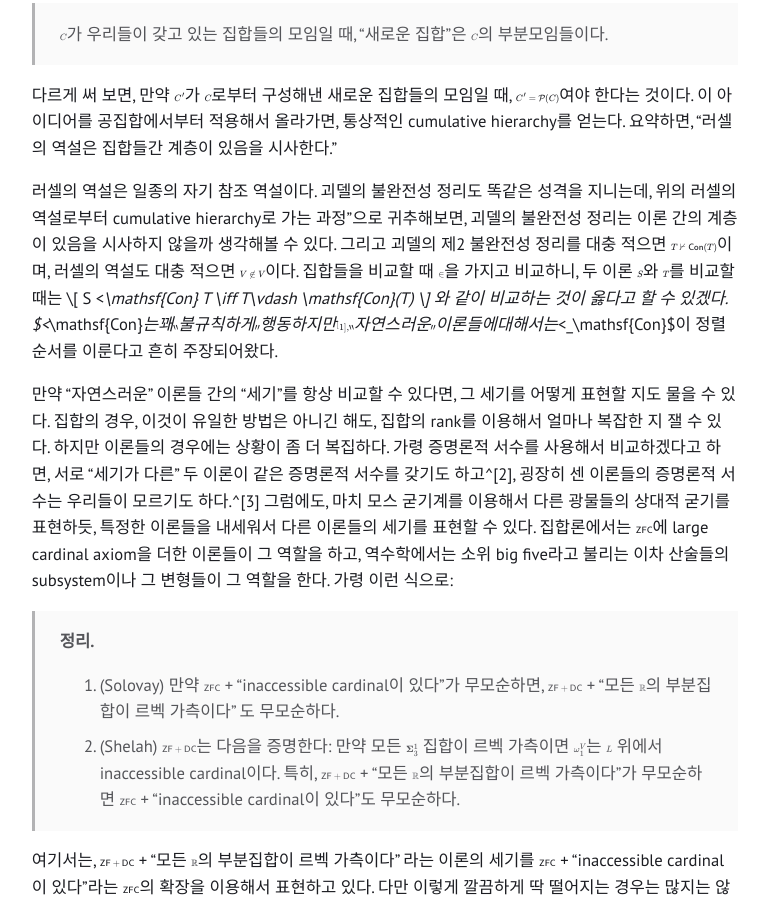
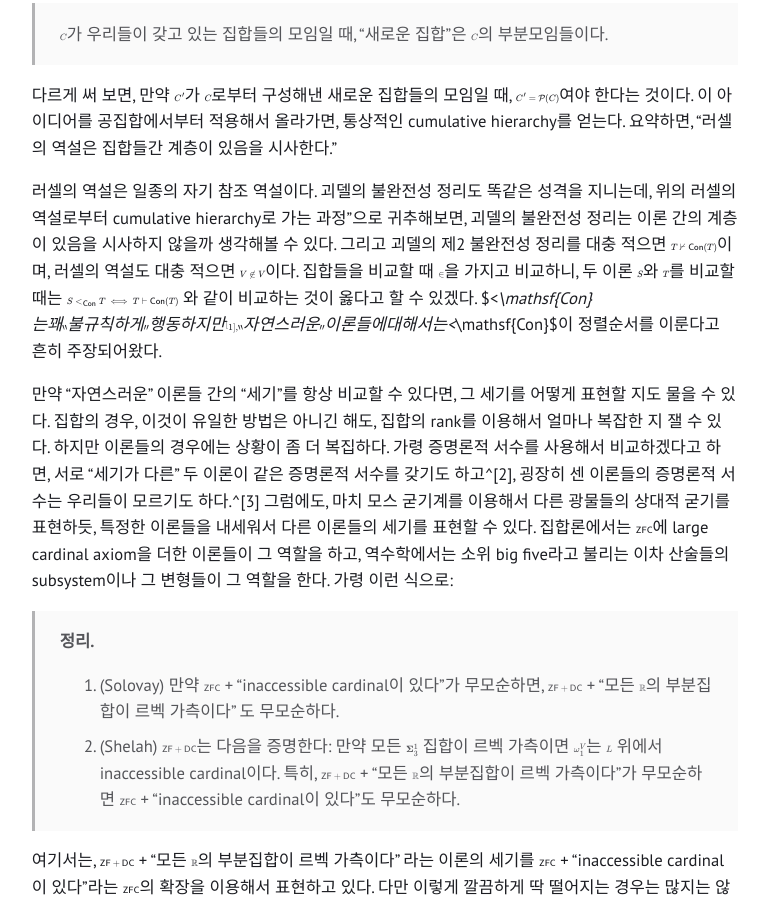
Before and after one commit to hanuljeon95/hanuljeon95.github.io, a Jekyll site: the page built from _posts/2025-10-11-Is-set-theory-better-foundational-theory.markdown, in a window 1280 px wide and 900 px high, scrolled down 949 px. Shown: the whole window, without its empty margins (255-1022 px from the left). Built offline with Jekyll 4.4.1, drawn with Linux system fonts in a browser that asks for light colours; comment, search, counter and statistics services are not loaded.

```diff
--- a/_posts/2025-10-11-Is-set-theory-better-foundational-theory.markdown
+++ b/_posts/2025-10-11-Is-set-theory-better-foundational-theory.markdown
@@ -21,7 +21,7 @@ published: true
 다르게 써 보면, 만약 $C'$가 $C$로부터 구성해낸 새로운 집합들의 모임일 때, $C' = \mathcal{P}(C)$여야 한다는 것이다. 이 아이디어를 공집합에서부터 적용해서 올라가면, 통상적인 cumulative hierarchy를 얻는다. 요약하면, "러셀의 역설은 집합들간 계층이 있음을 시사한다."
 
 러셀의 역설은 일종의 자기 참조 역설이다. 괴델의 불완전성 정리도 똑같은 성격을 지니는데, 위의 러셀의 역설로부터 cumulative hierarchy로 가는 과정"으로 귀추해보면, 괴델의 불완전성 정리는 이론 간의 계층이 있음을 시사하지 않을까 생각해볼 수 있다. 그리고 괴델의 제2 불완전성 정리를 대충 적으면 $T \nvdash \mathsf{Con}(T)$이며, 러셀의 역설도 대충 적으면 $V\notin V$이다. 집합들을 비교할 때 $\in$을 가지고 비교하니, 두 이론 $S$와 $T$를 비교할 때는
-\\[ S <_\mathsf{Con} T \iff T\vdash \mathsf{Con}(T) \\]
+$$ S <_\mathsf{Con} T \iff T\vdash \mathsf{Con}(T) $$
 와 같이 비교하는 것이 옳다고 할 수 있겠다.
 $<_\mathsf{Con}$는 꽤 "불규칙하게" 행동하지만^[1], "자연스러운" 이론들에 대해서는 $<_\mathsf{Con}$이 정렬순서를 이룬다고 흔히 주장되어왔다.
 
```
